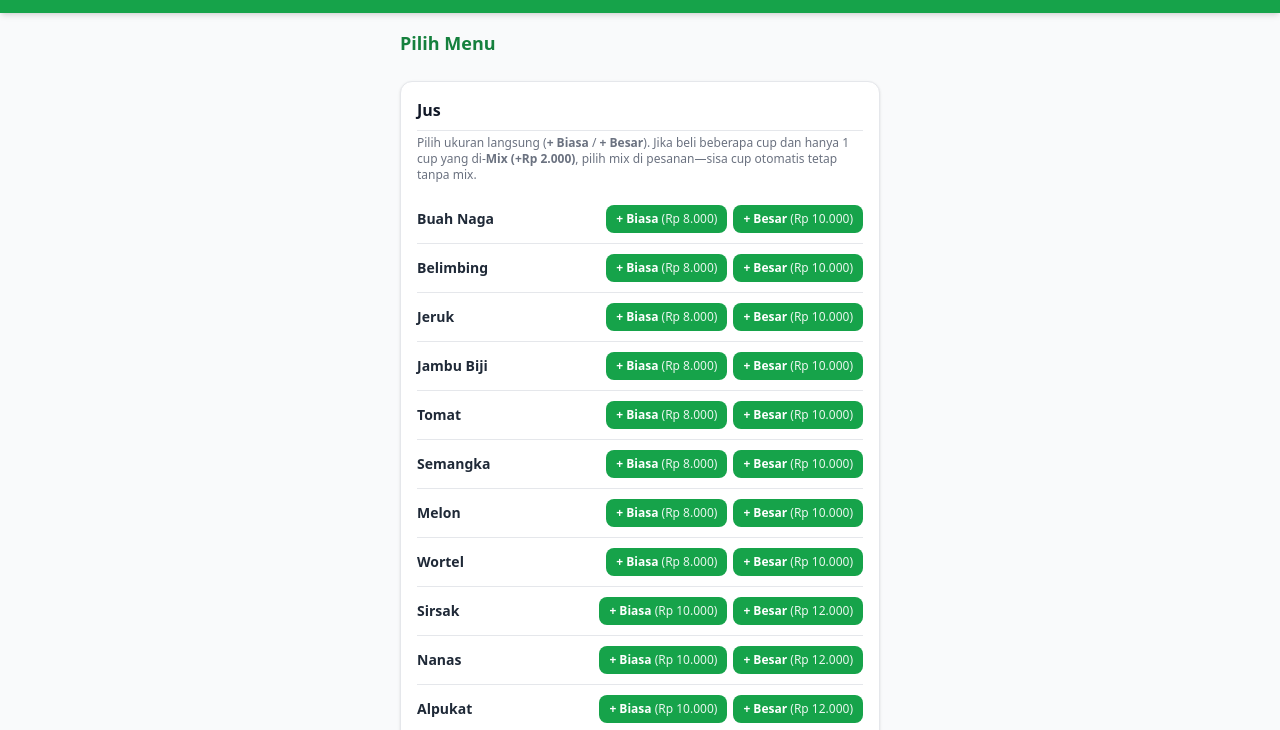
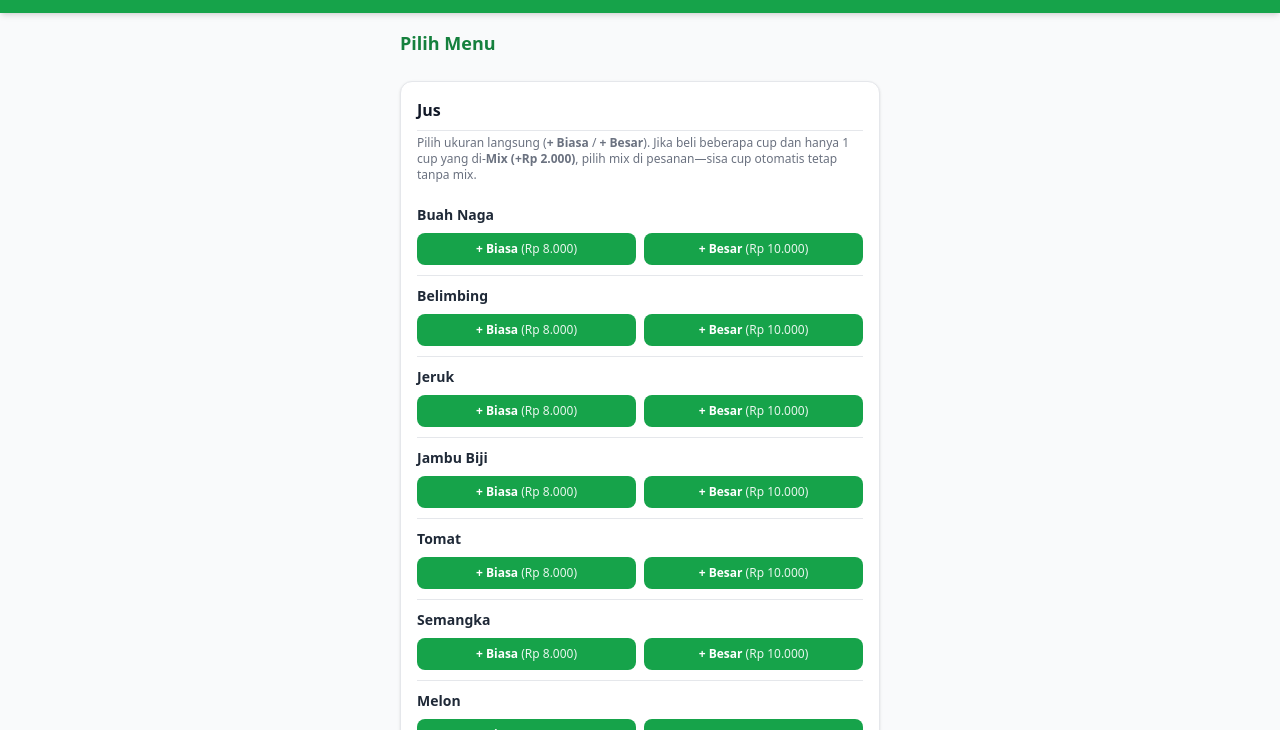
Before and after one commit to GalangIswara/GoodMoodWebsite, a plain HTML site: page index.html in a window 1280 px wide. Shown: the part 67-797 px from the top of the page. Drawn offline with nearby package versions, Linux system fonts and the light colour scheme.

Commit message:
Fix formatting issues in index.html

```diff
--- a/index.html
+++ b/index.html
@@ -123,7 +123,7 @@
             jus: [
                 { nama: "Buah Naga", harga: { Biasa: 8000, Besar: 10000 }, habis: false },
                 { nama: "Belimbing", harga: { Biasa: 8000, Besar: 10000 }, habis: false },
-                { nama: "Jeruk   ", harga: { Biasa: 8000, Besar: 10000 }, habis: false },
+                { nama: "Jeruk", harga: { Biasa: 8000, Besar: 10000 }, habis: false },
                 { nama: "Jambu Biji", harga: { Biasa: 8000, Besar: 10000 }, habis: false },
                 { nama: "Tomat", harga: { Biasa: 8000, Besar: 10000 }, habis: false },
                 { nama: "Semangka", harga: { Biasa: 8000, Besar: 10000 }, habis: false },
@@ -191,25 +191,29 @@
                 if (habis) {
                     tombolHtml = `<span class="text-xs font-semibold text-gray-400 px-2.5 py-1 rounded bg-gray-100">Kosong</span>`;
                 } else if (kategoriKey === "jus" && varianList.length > 1) {
-                    tombolHtml = varianList.map(([label, harga]) => `
+                    tombolHtml = `
+                        <div class="grid grid-cols-2 gap-2 mt-2 w-full">
+                            ${varianList.map(([label, harga]) => `
                                 <button
                                     type="button"
                                     onclick="tambahKeKeranjang('${kategoriKey}', ${idx}, '${label}')"
-                            class="text-xs font-bold px-2.5 py-1.5 rounded-lg bg-green-600 hover:bg-green-700 text-white"
+                                    class="w-full text-center text-xs font-bold py-2 px-2 rounded-lg bg-green-600 hover:bg-green-700 text-white"
                                 >
                                     + ${label} <span class="font-normal opacity-90">(${formatRp(harga)})</span>
                                 </button>
-                    `).join("");
+                            `).join("")}
+                        </div>
+                    `;
                 } else {
                     const defaultVarian = varianList[0][0];
                     const ringkasanHarga = varianList.map(([label, h]) => `${label}: ${formatRp(h)}`).join(" • ");
                     tombolHtml = `
-                        <div class="text-right">
-                            <span class="block text-xs text-green-700 font-semibold mb-1">${ringkasanHarga}</span>
+                        <div class="flex items-center justify-between gap-2 mt-1.5">
+                            <span class="text-xs text-green-700 font-semibold">${ringkasanHarga}</span>
                             <button
                                 type="button"
                                 onclick="tambahKeKeranjang('${kategoriKey}', ${idx}, '${defaultVarian}')"
-                                class="text-xs font-bold px-3 py-1.5 rounded-lg bg-green-600 hover:bg-green-700 text-white"
+                                class="shrink-0 text-xs font-bold px-3 py-1.5 rounded-lg bg-green-600 hover:bg-green-700 text-white"
                             >
                                 + Tambah
                             </button>
@@ -220,17 +224,11 @@
                 const row = document.createElement("div");
                 row.className = `py-2.5 ${habis ? "opacity-60" : ""}`;
                 row.innerHTML = `
-                    <div class="flex items-center justify-between gap-2 flex-wrap">
-                        <div class="min-w-0">
                     <div class="flex items-center gap-2 flex-wrap">
                         <p class="font-semibold text-sm text-gray-800">${item.nama}</p>
                         ${habis ? `<span class="text-[10px] bg-red-100 text-red-700 px-1.5 py-0.5 rounded font-bold">HABIS</span>` : ""}
                     </div>
-                        </div>
-                        <div class="flex items-center gap-1.5 flex-wrap">
                     ${tombolHtml}
-                        </div>
-                    </div>
                 `;
                 container.appendChild(row);
             });
@@ -274,7 +272,6 @@
             if (idx === -1) return;
             const target = cartItems[idx];
 
-            // Jika qty > 1 dan memilih mix (atau mengubah ke mix lain), pecah 1 cup agar sisanya tetap tanpa mix
             if (target.isJus && mixBaru && target.qty > 1) {
                 target.qty -= 1;
 
```
Lines whose indentation alone changed are shown as unchanged.
